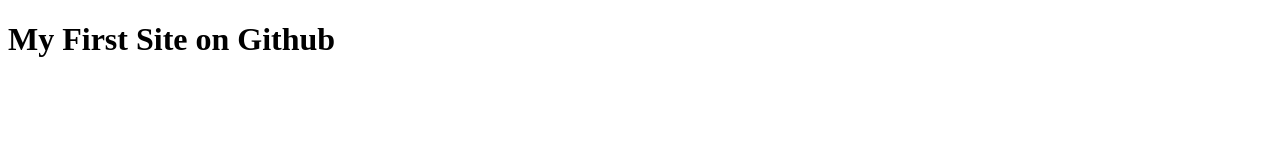
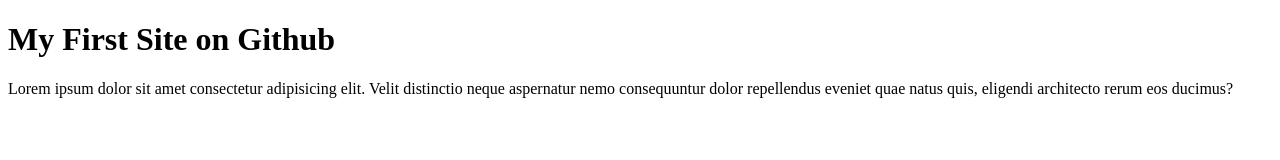
Before and after one commit to SaintMichaelArchangel/firstsitewindows, a plain HTML site: page index.html in a window 1280 px wide. Drawn offline with Linux system fonts and the light colour scheme.

Commit message:
paragrafus lorem hozáadva

```diff
--- a/index.html
+++ b/index.html
@@ -7,5 +7,7 @@
 </head>
 <body>
     <h1>My First Site on Github</h1>
+
+    <p>Lorem ipsum dolor sit amet consectetur adipisicing elit. Velit distinctio neque aspernatur nemo consequuntur dolor repellendus eveniet quae natus quis, eligendi architecto rerum eos ducimus?</p>
 </body>
 </html>
```
